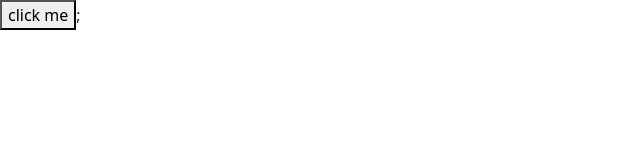
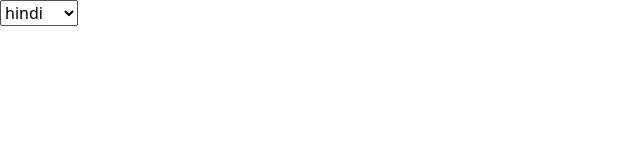
Before and after one commit to Viplovesana/React-js, a React (Vite) app: page / in a window 1280 px wide. Shown: the top 160 px of the page, without its empty margins (0-640 px from the left). Built offline with nearby package versions, Linux system fonts and the light colour scheme.

Commit message:
new commit

```diff
--- a/src/App.jsx
+++ b/src/App.jsx
@@ -1035,18 +1035,36 @@
 // export default App;
 
 
-const App=()=>{
-    const handleClick=()=>{
-       alert("button was clicked");
-  }
+// const App=()=>{
+//     const handleClick=()=>{
+//        alert("button was clicked");
+//   }
+//   return(
+//     <>
+
+
+//   <button onClick={handleClick}>click me</button>;
+
+//     </>
+//   )
+// }
+
+// export default App;
+
+const App =()=>{
+  const subject=["hindi","english","maths","science"];
+  const show=subject.map((key)=>{
+    return(
+      <>
+      <option value="">{key}</option>
+      </>
+    )
+  })
   return(
     <>
-
-
-  <button onClick={handleClick}>click me</button>;
+    <select name="" id="">{show}</select>
 
     </>
   )
 }
-
 export default App;
```
